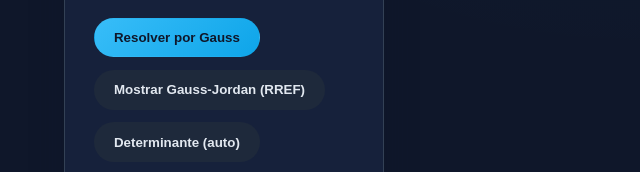
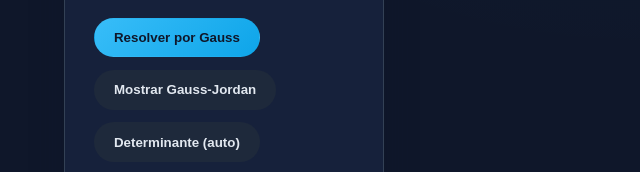
Before and after one commit to Nicoo01x/Resolucion-Sistemas-Ecuaciones-Web, a plain HTML site: page index.html in a window 1280 px wide. Shown: the part 625-797 px from the top of the page, 0-640 px from the left. Drawn offline with Linux system fonts and the light colour scheme.

Commit message:
Update index.html

```diff
--- a/index.html
+++ b/index.html
@@ -29,7 +29,7 @@
           <div id="contenedor-matriz" class="matriz"></div>
           <div class="acciones">
             <button id="btn-gauss" class="boton primario" type="button">Resolver por Gauss</button>
-            <button id="btn-rref" class="boton" type="button">Mostrar Gauss-Jordan (RREF)</button>
+            <button id="btn-rref" class="boton" type="button">Mostrar Gauss-Jordan </button>
             <button id="btn-determinante" class="boton" type="button">Determinante (auto)</button>
             <button id="btn-exportar-txt" class="boton secundario" type="button">Exportar .txt</button>
           </div>
```
